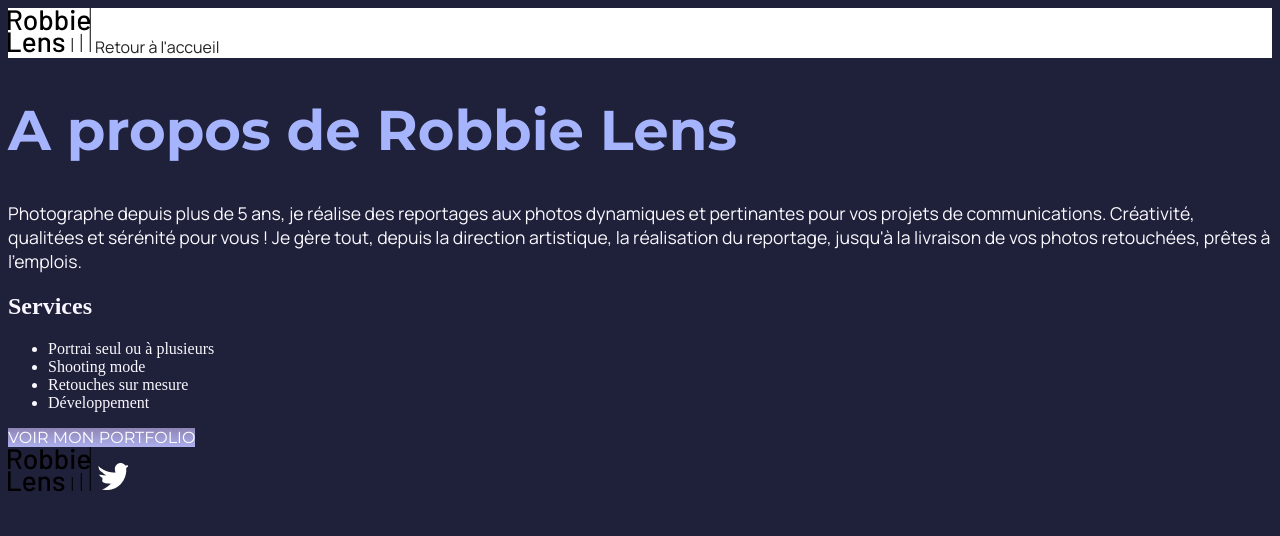
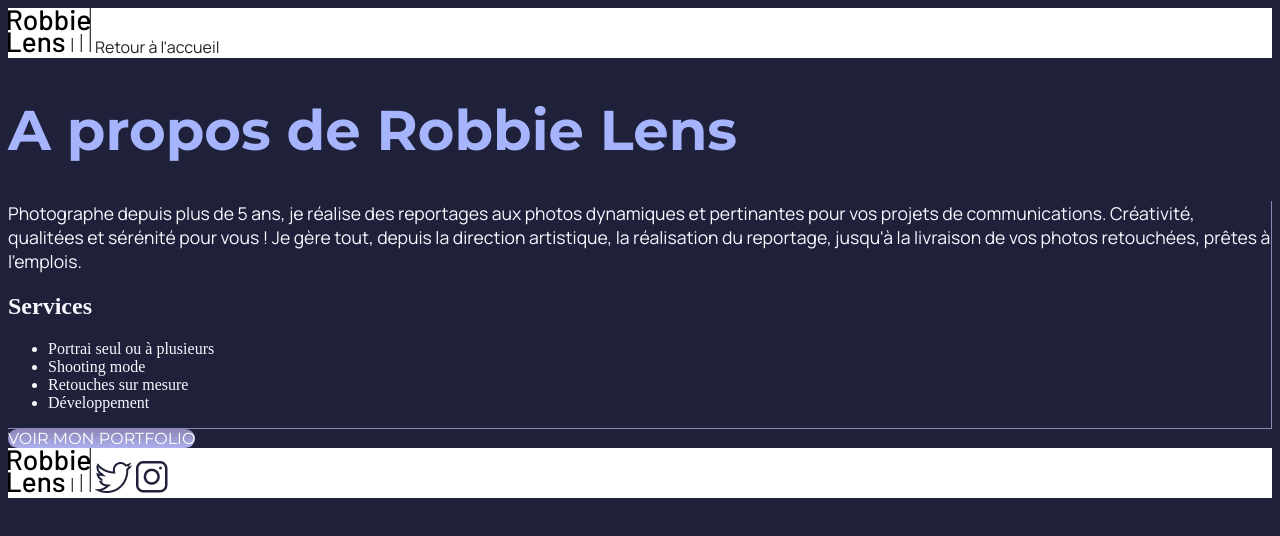
Before and after one commit to lucasrouyer1995-maker/Premier-site-Robbie-Lens-Photographie, a plain HTML site: page a-propos.html in a window 1280 px wide. Drawn offline with Linux system fonts and the light colour scheme.

Commit message:
Maj 0.1.0

```diff
--- a/a-propos.html
+++ b/a-propos.html
@@ -18,6 +18,7 @@
             <a href="index.html">Retour à l'accueil</a>
         </div>
         <h1>A propos de Robbie Lens</h1>
+        <div class="a-propos">
             <p>Photographe depuis plus de 5 ans, je réalise des reportages aux photos dynamiques et pertinantes pour vos projets de communications. Créativité, qualitées et sérénité pour vous ! Je gère tout, depuis la direction artistique, la réalisation du reportage, jusqu'à la livraison de vos photos retouchées, prêtes à l'emplois.</p>
             <h2>Services</h2>
             <ul>
@@ -26,10 +27,11 @@
                 <li>Retouches sur mesure</li>
                 <li>Développement</li>
             </ul>
+        </div>
         <div>
             <a href="" class="cta">VOIR MON PORTFOLIO</a>
         </div>
-        <div class="pied de page">
+        <div class="pied-de-page">
             <a href="index.html"><img src="image/logo.png" alt="Logo de Robbie Lens Photographie"></a>
             <a href="https://x.com/RobbieLens"><img src="image/twitter.png" alt="Logo twiter"></a>
             <a href="https://www.instagram.com/robbie_lens/"><img src="image/instagram.png" alt="Logo instagrame"></a>
--- a/style.css
+++ b/style.css
@@ -38,4 +38,9 @@ em {
     color: white;
     background: linear-gradient(#8e86b5, #acaeed);
     font-family: "Montserrat", sans-serif;
+    border-radius: 50px 50px 50px 50px;
 }
+.a-propos {
+    border-right: 1px solid #8e86b5  ;
+    border-bottom: 1px solid #8e86b5 ;
+}
```
Lines whose indentation alone changed are shown as unchanged.
